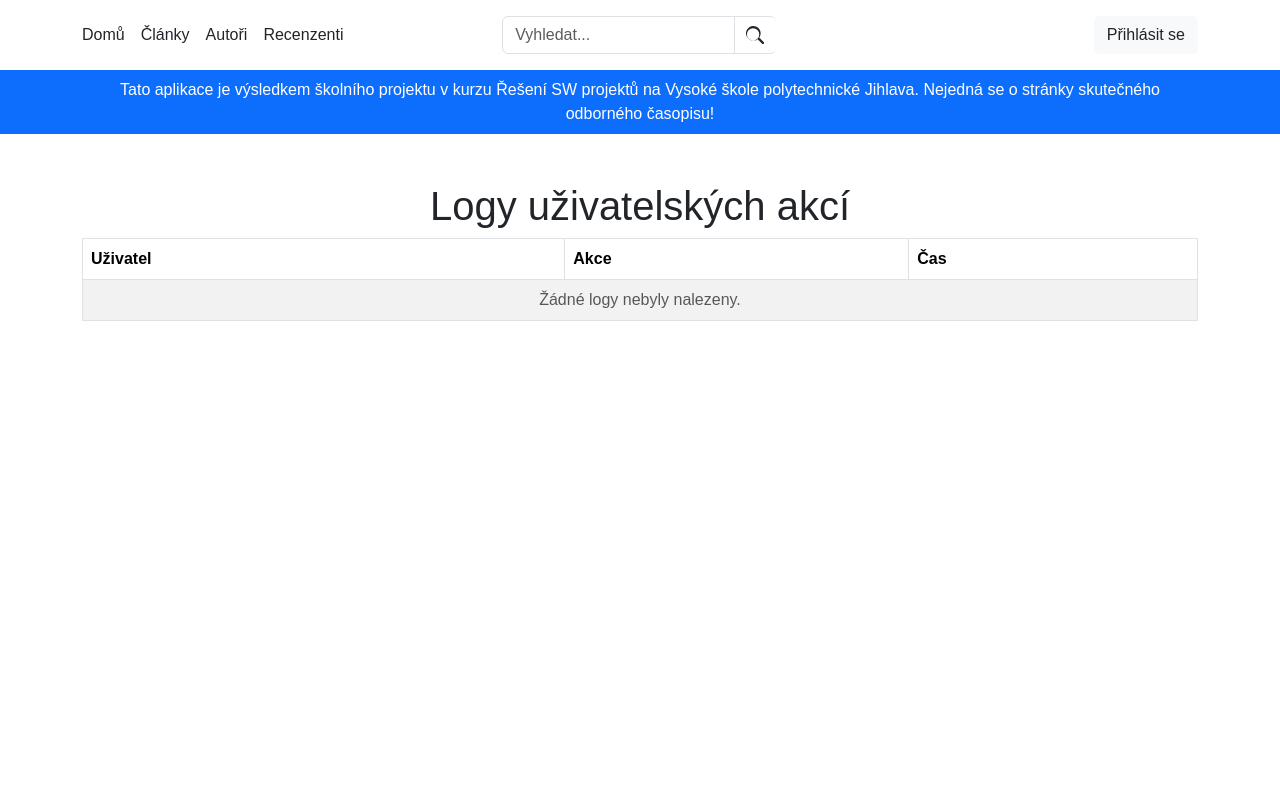
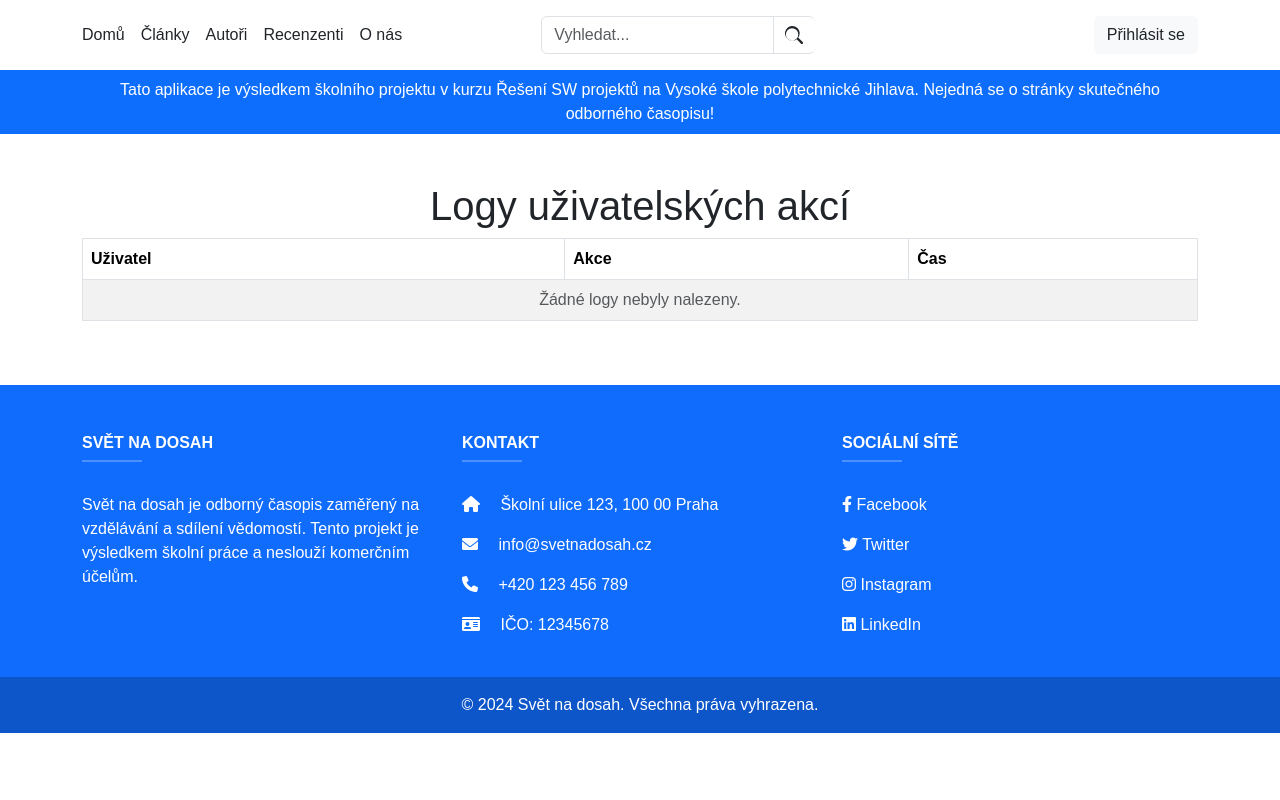
Before and after one commit to Rtizie/RSP_Last_Place_Is_Also_Place, a Symfony app: template Code/app/templates/admin/logs.html.twig in a window 1280 px wide. Run offline with Twig, Linux system fonts and the light colour scheme; the template is opened without the code that fills it, so the values that code supplies are empty; style sheets or scripts are compiled from the project's sources; some libraries are stand-ins or nearby versions.

Commit message:
Footer, About us

```diff
--- a/Code/app/src/Controller/IndexController.php
+++ b/Code/app/src/Controller/IndexController.php
@@ -29,4 +29,10 @@ class IndexController extends AbstractController
             'users' => $users,
         ]);
     }
+
+    #[Route('/about-us', name: 'about_us')]
+    public function about(): Response
+    {
+        return $this->render('about_us.html.twig');
+    }
 }
--- a/Code/app/templates/base.html.twig
+++ b/Code/app/templates/base.html.twig
@@ -8,7 +8,8 @@
     <link href="https://cdnjs.cloudflare.com/ajax/libs/font-awesome/6.0.0-beta3/css/all.min.css" rel="stylesheet">
     {% block stylesheets %}{% endblock %}
 </head>
-<body>
+<body class="d-flex flex-column min-vh-100">
+
     {% block header %}
     <header class="relative">
         <div class="bg-white px-4 py-3">
@@ -26,6 +27,9 @@
                         </li>
                         <li>
                             <a href="" class="text-dark text-decoration-none text-sm">Recenzenti</a>
+                        </li>
+                        <li>
+                            <a href="{{ path('about_us') }}" class="text-dark text-decoration-none text-sm">O nás</a>
                         </li>
                     </ul>
                 </nav>
@@ -87,8 +91,63 @@
         {% block body %}{% endblock %}
     </main>
 
+    <footer class="text-center text-lg-start text-white" style="background-color: #106cfc">
+      <section>
+        <div class="container text-center text-md-start mt-5">
+          <div class="row mt-3">
+            <div class="col-md-4 col-lg-4 col-xl-4 mb-4">
+              <h6 class="text-uppercase fw-bold">Svět na dosah</h6>
+              <hr class="mb-4 mt-0 d-inline-block mx-auto" style="width: 60px; background-color: #ffffff; height: 2px">
+              <p>
+                Svět na dosah je odborný časopis zaměřený na vzdělávání a sdílení vědomostí. Tento projekt je výsledkem školní práce a neslouží komerčním účelům.
+              </p>
+            </div>
+
+            <div class="col-md-4 col-lg-4 col-xl-4 mb-4">
+              <h6 class="text-uppercase fw-bold">Kontakt</h6>
+              <hr class="mb-4 mt-0 d-inline-block mx-auto" style="width: 60px; background-color: #ffffff; height: 2px">
+              <p><i class="fas fa-home me-3"></i> Školní ulice 123, 100 00 Praha</p>
+              <p><i class="fas fa-envelope me-3"></i> info@svetnadosah.cz</p>
+              <p><i class="fas fa-phone me-3"></i> +420 123 456 789</p>
+              <p><i class="fas fa-id-card me-3"></i> IČO: 12345678</p>
+            </div>
+
+            <div class="col-md-4 col-lg-4 col-xl-4 mb-4">
+              <h6 class="text-uppercase fw-bold">Sociální sítě</h6>
+              <hr class="mb-4 mt-0 d-inline-block mx-auto" style="width: 60px; background-color: #ffffff; height: 2px">
+              <p>
+                <a href="https://facebook.com" class="text-white me-4" target="_blank">
+                  <i class="fab fa-facebook-f"></i> Facebook
+                </a>
+              </p>
+              <p>
+                <a href="https://twitter.com" class="text-white me-4" target="_blank">
+                  <i class="fab fa-twitter"></i> Twitter
+                </a>
+              </p>
+              <p>
+                <a href="https://instagram.com" class="text-white me-4" target="_blank">
+                  <i class="fab fa-instagram"></i> Instagram
+                </a>
+              </p>
+              <p>
+                <a href="https://linkedin.com" class="text-white me-4" target="_blank">
+                  <i class="fab fa-linkedin"></i> LinkedIn
+                </a>
+              </p>
+            </div>
+          </div>
+        </div>
+      </section>
+
+      <div class="text-center p-3" style="background-color: rgba(0, 0, 0, 0.2)">
+        © {{ "now"|date("Y") }} Svět na dosah. Všechna práva vyhrazena.
+      </div>
+    </footer>
+
+
     <script src="https://cdn.jsdelivr.net/npm/bootstrap@5.3.0-alpha1/dist/js/bootstrap.bundle.min.js"></script>
     {% block javascripts %}{% endblock %}
-            {% block importmap %}{{ importmap('app') }}{% endblock %}
+    {% block importmap %}{{ importmap('app') }}{% endblock %}
 </body>
 </html>
```
Also changed, not shown: Code/app/templates/about_us.html.twig (added, +80 -0 lines), Code/app/assets/uploads/images/67548518e27cc.webp (deleted), Code/app/assets/uploads/images/6754868434cac.png (deleted).
